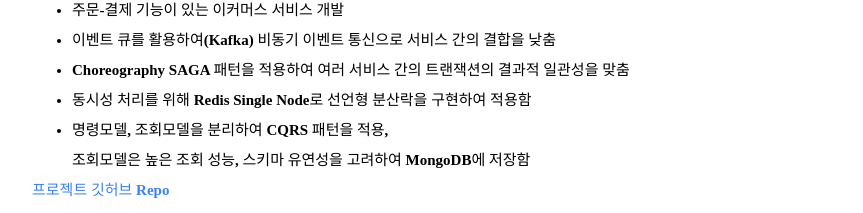
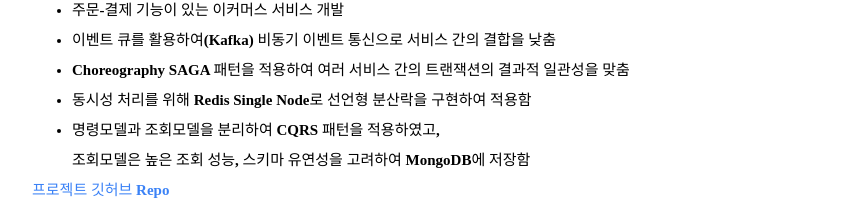
Before and after one commit to vumrra/mdx-resume, a React (Vite) app: page / in a window 1280 px wide. Shown: the part 4839-5052 px from the top of the page, without its empty margins (208-1071 px from the left). Built offline with nearby package versions, Linux system fonts and the light colour scheme.

Commit message:
update: cqrs

```diff
--- a/src/resume.mdx
+++ b/src/resume.mdx
@@ -289,7 +289,7 @@
 
 - 동시성 처리를 위해 Redis Single Node로 선언형 분산락을 구현하여 적용함
 
-- 명령모델, 조회모델을 분리하여 CQRS 패턴을 적용,
+- 명령모델과 조회모델을 분리하여 CQRS 패턴을 적용하였고,
 
   조회모델은 높은 조회 성능, 스키마 유연성을 고려하여 MongoDB에 저장함
 
```
